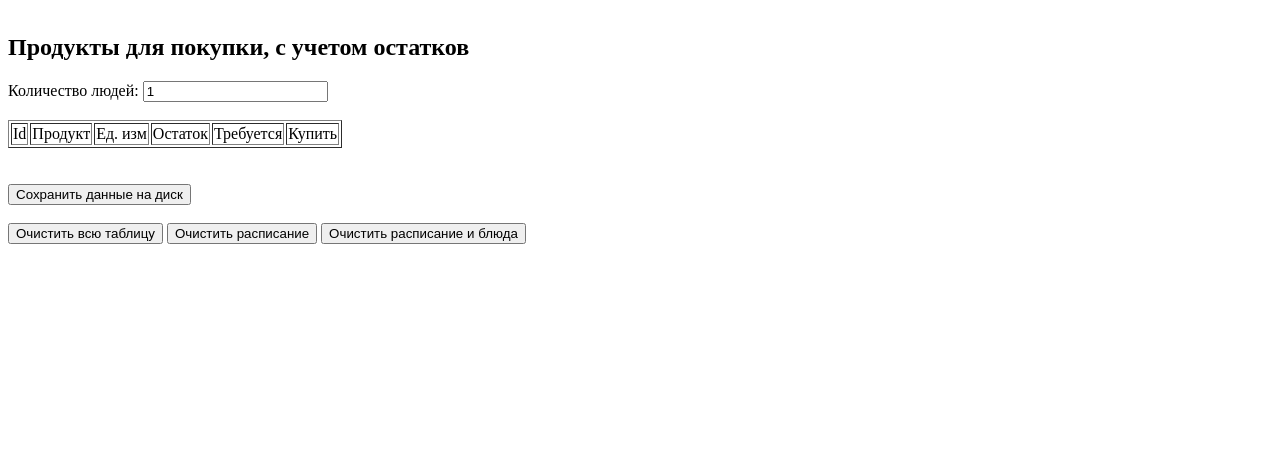
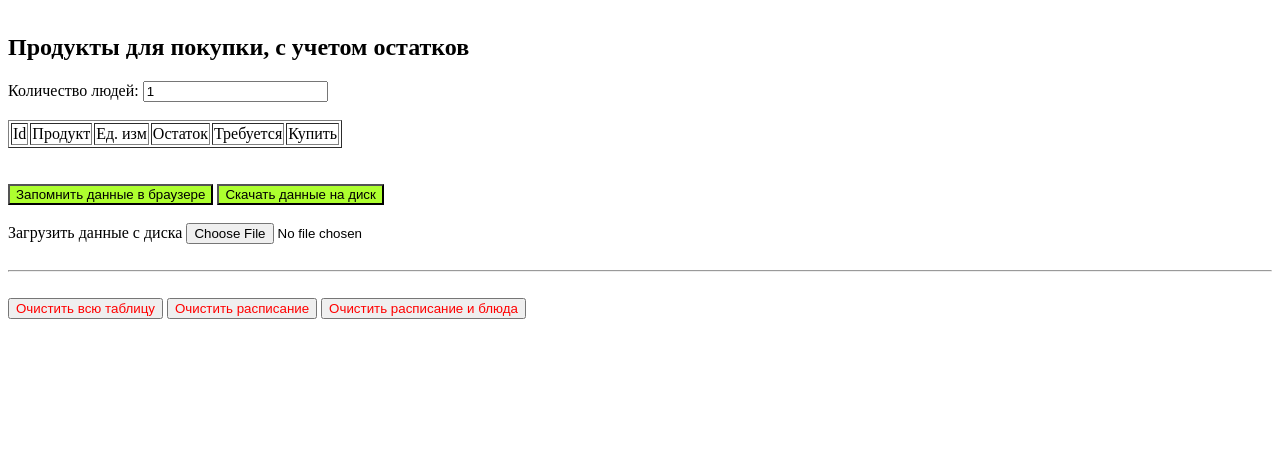
Before and after one commit to dermanov-ru/cook-book, a PHP site: page / in a window 1280 px wide. Shown: the part 616-1069 px from the top of the page. Before the commit the page ends 860 px from the top, so only its background shows below. Run offline with PHP 8.4, Linux system fonts and the light colour scheme.

Commit message:
сохранение и загрузка файла на комп

```diff
--- a/assets/js/app.js
+++ b/assets/js/app.js
@@ -156,6 +156,32 @@ var app = new Vue({
             localStorage.daysMeals = objectToJson(this.daysMeals);
             console.log('Данные сохранены на диск.');
         },
+        downloadData() {
+            var obj = localStorage;
+            var data = "text/json;charset=utf-8," + encodeURIComponent(JSON.stringify(obj));
+
+            var a = document.createElement('a');
+            a.href = 'data:' + data;
+            a.download = 'cookbook.json';
+            a.innerHTML = 'download JSON';
+
+            a.click();
+        },
+        uploadData(event) {
+            var input = event.target;
+
+            var reader = new FileReader();
+            reader.onload = function(){
+                var text = reader.result;
+                console.log(reader.result.substring(0, 200));
+            };
+            var fileContent = reader.readAsText(input.files[0]);
+
+            localStorage = fileContent;
+            this.loadFromStorage();
+
+            console.log('Данные загружены из файла.');
+        },
         clearAll() {
             if (!confirm("Точно все удалить?"))
                 return;
--- a/index.php
+++ b/index.php
@@ -167,12 +167,18 @@
     <br>
     <br>
 
-    <button @click="saveToStorage">Сохранить данные на диск</button>
+    <button @click="saveToStorage" style=" background: greenyellow;">Запомнить данные в браузере</button>
+    <button @click="downloadData" style=" background: greenyellow;">Скачать данные на диск</button>
     <br>
     <br>
-    <button @click="clearAll">Очистить всю таблицу</button>
-    <button @click="clearDaysMeals">Очистить расписание</button>
-    <button @click="clearDaysMealsAndMeals">Очистить расписание и блюда</button>
+    Загрузить данные с диска <input type="file" @change="uploadData">
+    <br>
+    <br>
+    <hr>
+    <br>
+    <button @click="clearAll" style=" color: red;">Очистить всю таблицу</button>
+    <button @click="clearDaysMeals" style=" color: red;">Очистить расписание</button>
+    <button @click="clearDaysMealsAndMeals" style=" color: red;">Очистить расписание и блюда</button>
 
     <br>
     <br>
```
